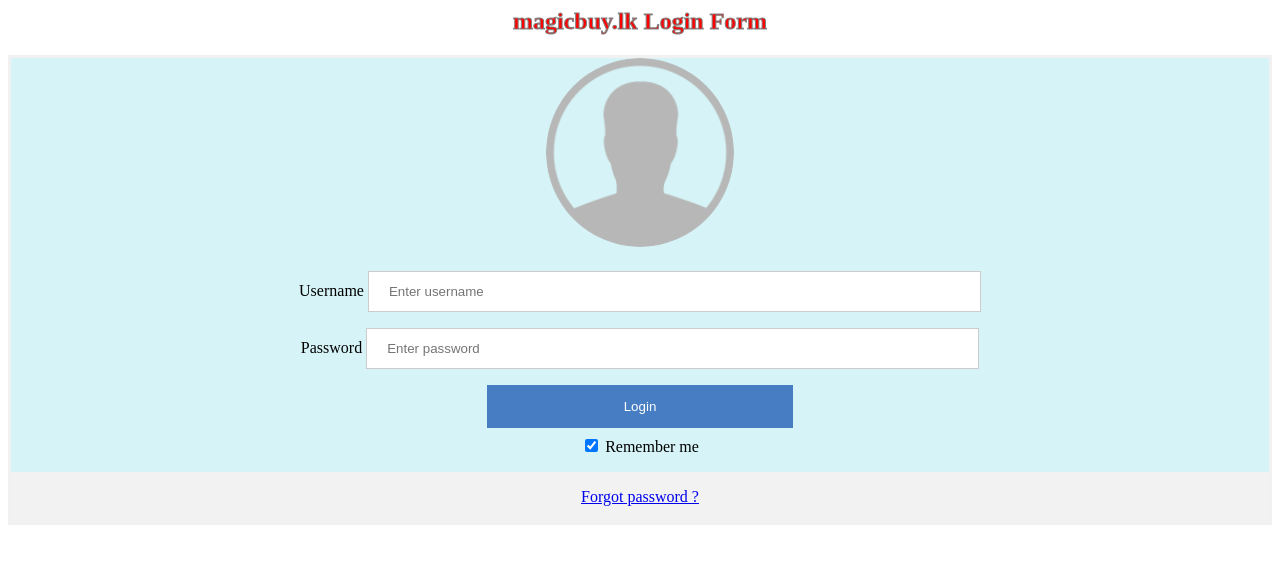
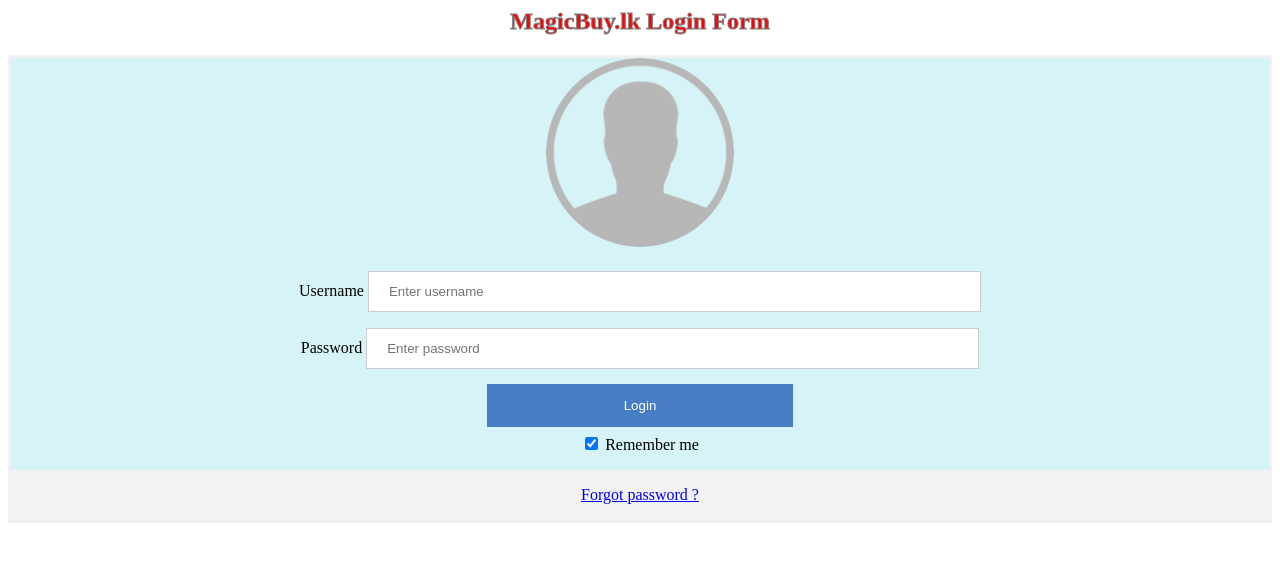
Before and after one commit to mprabhashmp/Shoe_Box, a PHP site: page /web.php in a window 1280 px wide. Shown: the top 564 px of the page. Run offline with PHP 8.4, Linux system fonts and the light colour scheme.

Commit message:
update web.php

```diff
--- a/web.php
+++ b/web.php
@@ -23,14 +23,14 @@ button {
   background-color: #04AA;
   color: white;
   padding: 14px 20px;
-  margin: 8px 0;
+  margin: 7px 0;
   border: none;
   cursor: pointer;
   width: 25%;
 }
 
 button:hover {
-  opacity: 0.8;
+  opacity: 0.9;
 }
 
 
@@ -43,8 +43,7 @@ button:hover {
 
 img.avatar {
   width: 15%;
-
-  border-radius: 100%;
+  border-radius:100%;
 }
 
 .container {
@@ -79,7 +78,7 @@ color:red;
 </head>
 
 <body>
-	<center><h2>magicbuy.lk Login Form </h2></center>
+	<center><h2>MagicBuy.lk Login Form </h2></center>
 <form action="index.php"method="post">
 	<div class="imagecontainer">
 		<center><img src="img1.png"class="avatar"alt="avater"></center>
```
